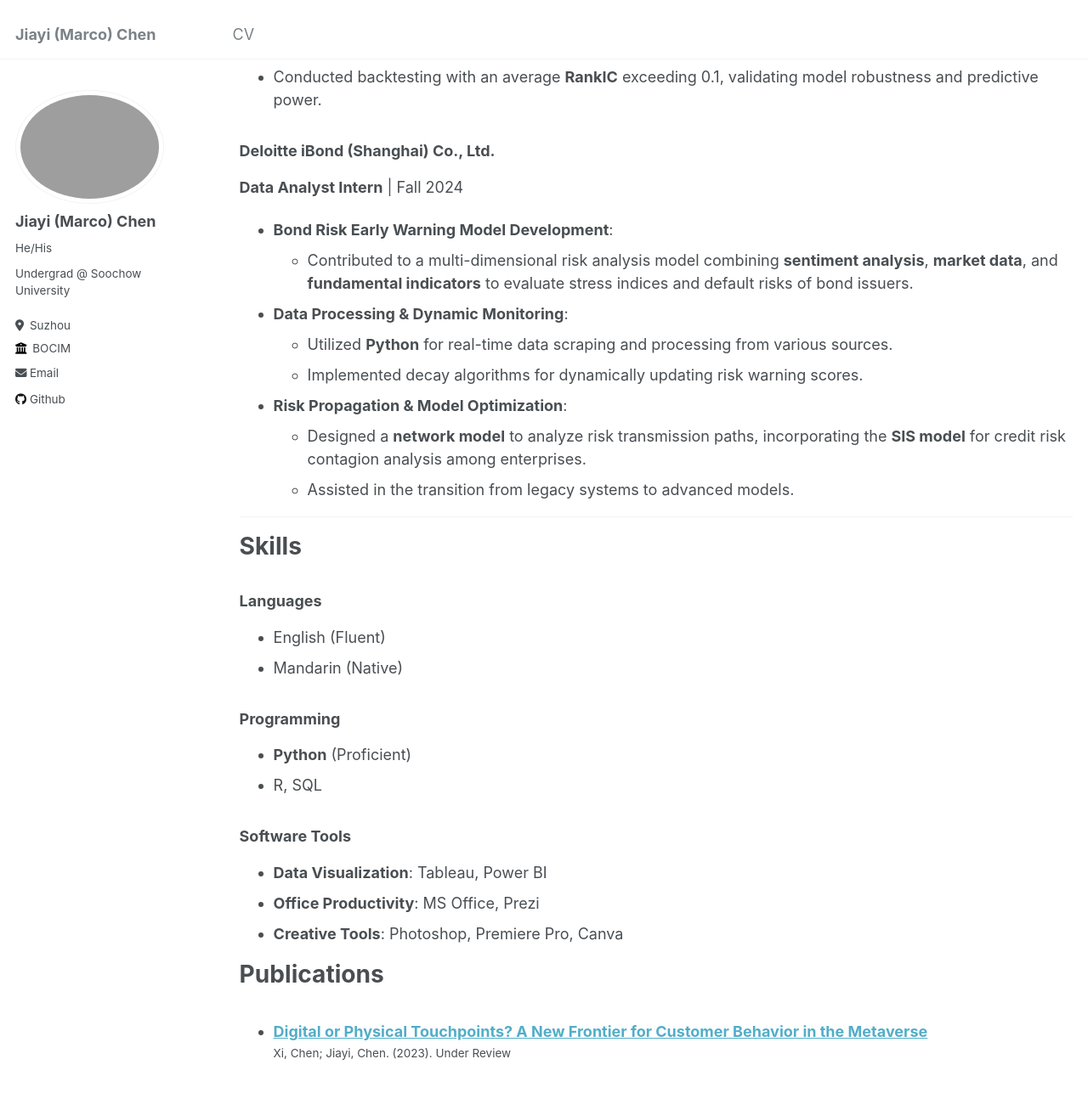
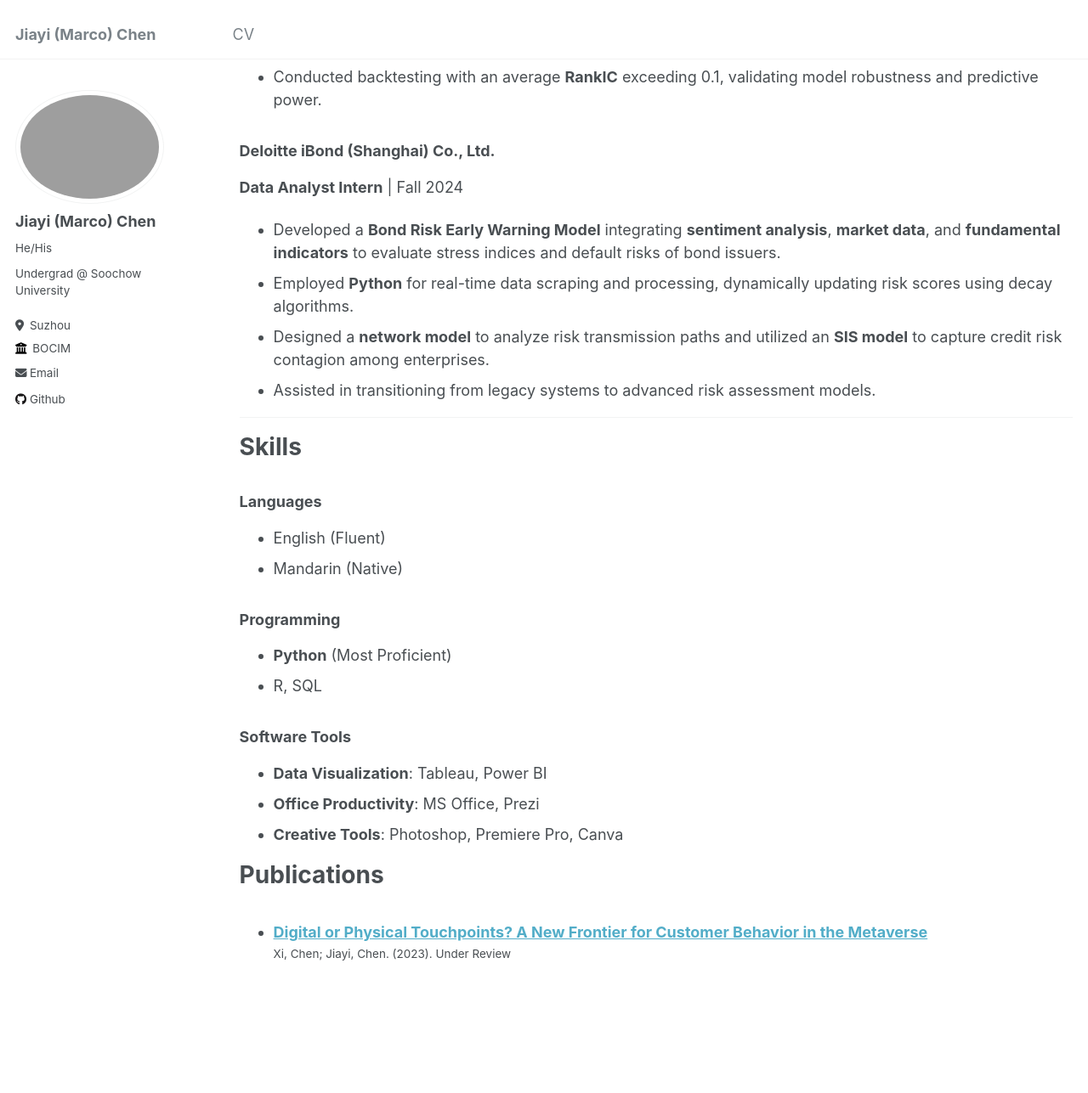
Before and after one commit to marcochen0720/marcochen0720.github.io, a Jekyll site: the page built from _pages/cv.md, in a window 1280 px wide and 1400 px high, scrolled down 936 px. Shown: the top 1287 px of the window at 85% size. Built offline with Jekyll 4.4.1, drawn with Linux system fonts in a browser that asks for light colours.

Commit message:
Update cv.md

```diff
--- a/_pages/cv.md
+++ b/_pages/cv.md
@@ -36,14 +36,10 @@ Work Experience
 
 ### **Deloitte iBond (Shanghai) Co., Ltd.**
 **Data Analyst Intern** | Fall 2024
-- **Bond Risk Early Warning Model Development**:
-  - Contributed to a multi-dimensional risk analysis model combining **sentiment analysis**, **market data**, and **fundamental indicators** to evaluate stress indices and default risks of bond issuers.
-- **Data Processing & Dynamic Monitoring**:
-  - Utilized **Python** for real-time data scraping and processing from various sources.
-  - Implemented decay algorithms for dynamically updating risk warning scores.
-- **Risk Propagation & Model Optimization**:
-  - Designed a **network model** to analyze risk transmission paths, incorporating the **SIS model** for credit risk contagion analysis among enterprises.
-  - Assisted in the transition from legacy systems to advanced models.
+- Developed a **Bond Risk Early Warning Model** integrating **sentiment analysis**, **market data**, and **fundamental indicators** to evaluate stress indices and default risks of bond issuers.
+- Employed **Python** for real-time data scraping and processing, dynamically updating risk scores using decay algorithms.
+- Designed a **network model** to analyze risk transmission paths and utilized an **SIS model** to capture credit risk contagion among enterprises.
+- Assisted in transitioning from legacy systems to advanced risk assessment models.
 
 ---
 
@@ -55,7 +51,7 @@ Skills
 - Mandarin (Native)
 
 ### **Programming**
-- **Python** (Proficient)
+- **Python** (Most Proficient)
 - R, SQL
 
 ### **Software Tools**
```
